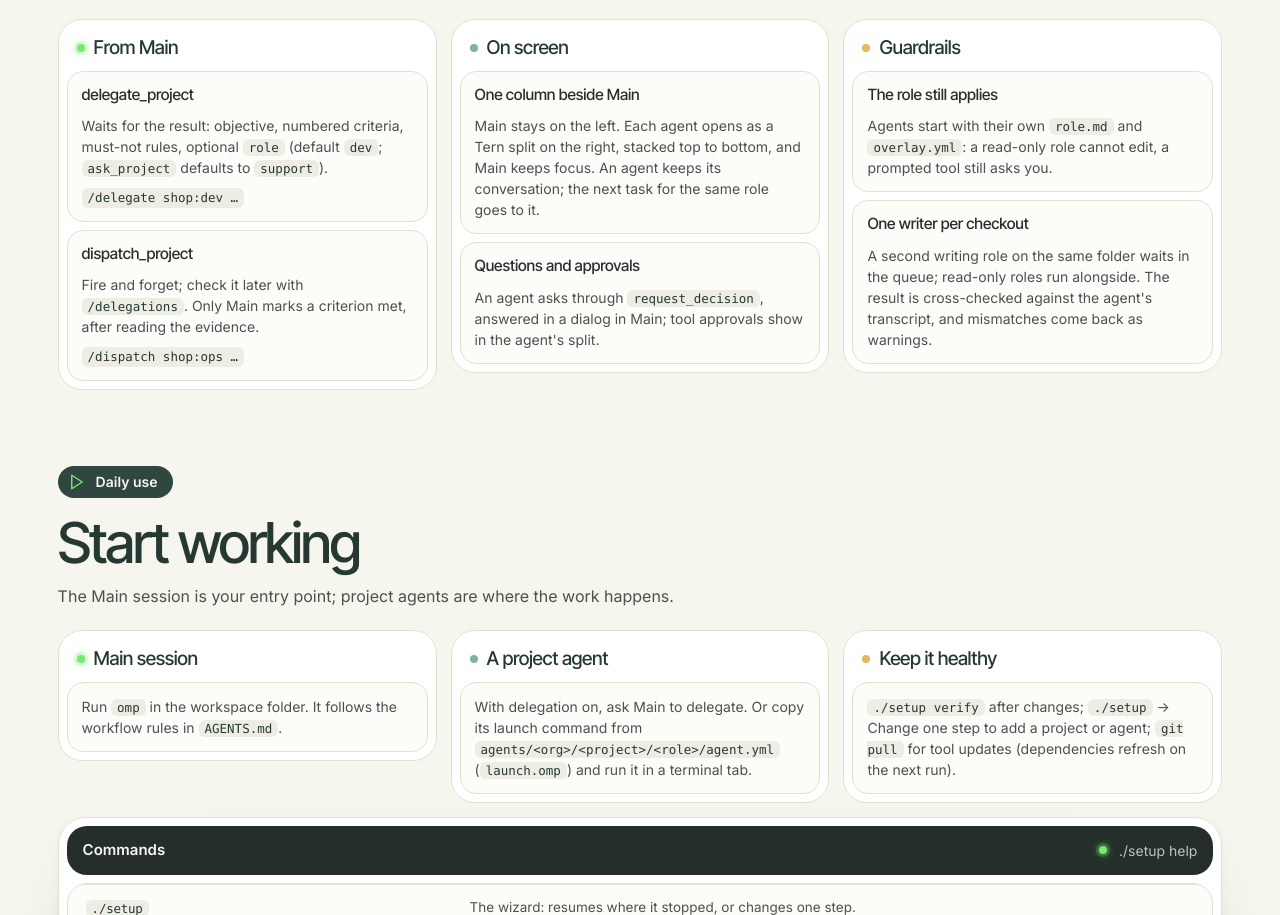
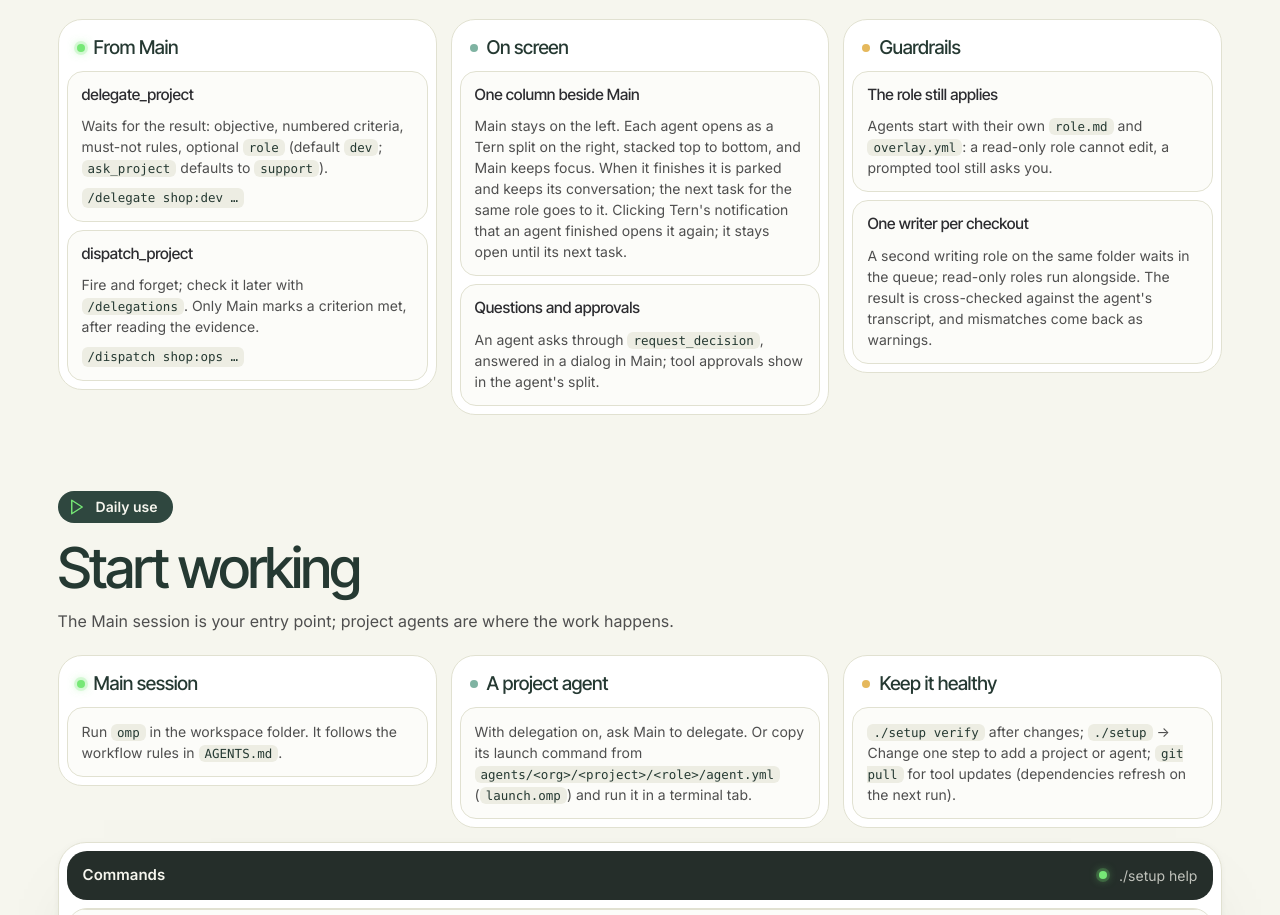
Before and after one commit to aikagent/agent-workspace, a website: page docs/index.html in a window 1280 px wide. Shown: the part 5897-6812 px from the top of the page. Drawn offline with Linux system fonts and the light colour scheme.

Commit message:
docs: parking and the agent-finished notification
- A finished agent is parked; clicking Tern's notification opens it again until its next task.

```diff
--- a/docs/index.html
+++ b/docs/index.html
@@ -377,7 +377,7 @@ cd agent-workspace
         <div class="card"><div class="ctitle">dispatch_project</div><div class="cbody">Fire and forget; check it later with <code>/delegations</code>. Only Main marks a criterion met, after reading the evidence.</div><div class="cfoot"><code>/dispatch shop:ops …</code></div></div>
       </div></div>
       <div class="col"><div class="colh"><h3><span class="lamp fm"></span>On screen</h3></div><div class="cards">
-        <div class="card"><div class="ctitle">One column beside Main</div><div class="cbody">Main stays on the left. Each agent opens as a Tern split on the right, stacked top to bottom, and Main keeps focus. An agent keeps its conversation; the next task for the same role goes to it.</div></div>
+        <div class="card"><div class="ctitle">One column beside Main</div><div class="cbody">Main stays on the left. Each agent opens as a Tern split on the right, stacked top to bottom, and Main keeps focus. When it finishes it is parked and keeps its conversation; the next task for the same role goes to it. Clicking Tern's notification that an agent finished opens it again; it stays open until its next task.</div></div>
         <div class="card"><div class="ctitle">Questions and approvals</div><div class="cbody">An agent asks through <code>request_decision</code>, answered in a dialog in Main; tool approvals show in the agent's split.</div></div>
       </div></div>
       <div class="col"><div class="colh"><h3><span class="lamp am"></span>Guardrails</h3></div><div class="cards">
```
Also changed, not shown: README.md.
